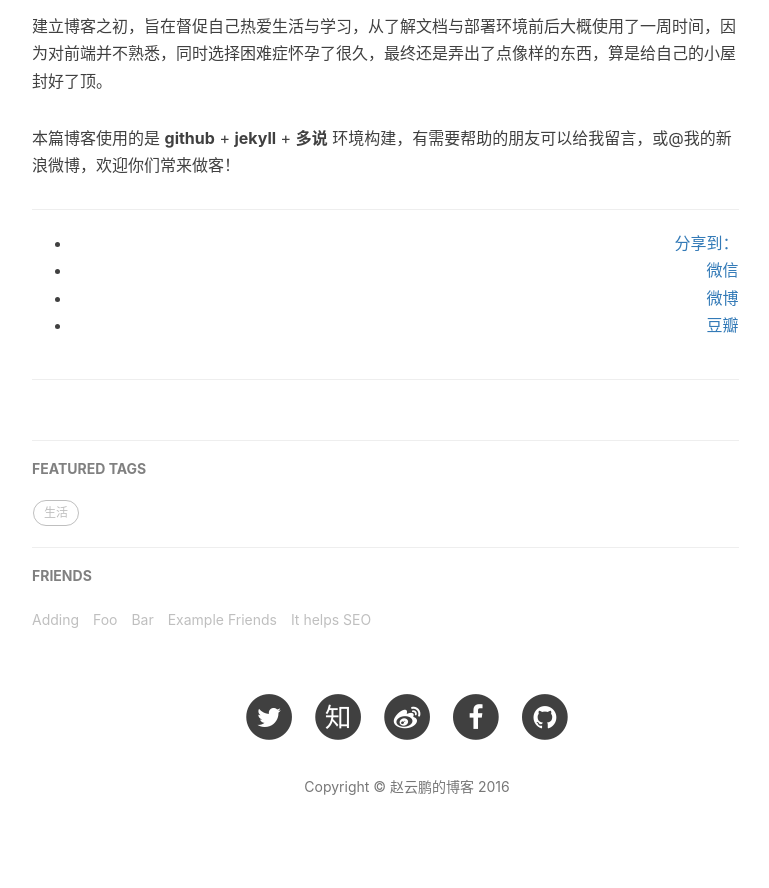
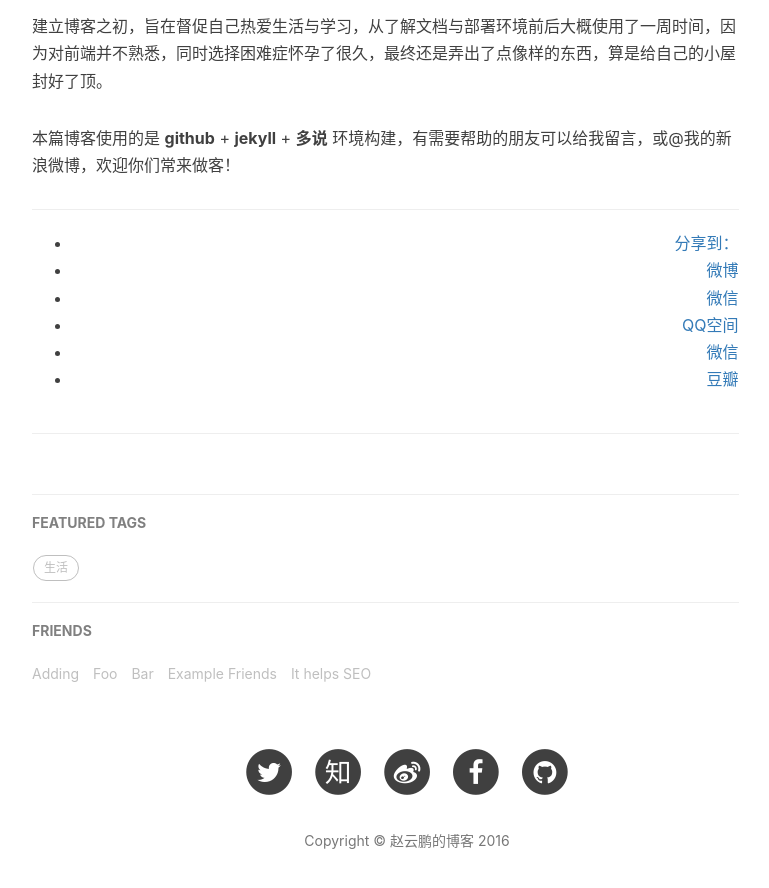
Before and after one commit to SilverBulletZyp/SilverBulletZyp.github.io, a Jekyll site: the page built from _posts/2016-01-29-helloWorld.md, in a window 1280 px wide and 900 px high, scrolled down 714 px. Shown: the top 888 px of the window, without its empty margins (233-1002 px from the left). Built offline with Jekyll 4.4.1, drawn with Linux system fonts in a browser that asks for light colours; nearby versions of some CDN libraries; comment, search, counter and statistics services are not loaded.

Commit message:
最终定稿版

```diff
--- a/_config.yml
+++ b/_config.yml
@@ -1,6 +1,6 @@
 # Site settings
 title: 赵云鹏的博客
-SEOTitle: 赵云鹏的博客-Zyp Blog
+SEOTitle: 赵云鹏的博客|Zyp Blog
 header-img: img/home-bg-o.jpg
 email: 807536782@qq.com
 description: ""
--- a/_layouts/keynote.html
+++ b/_layouts/keynote.html
@@ -66,13 +66,15 @@ layout: default
                     style="text-align: right"
                     data-thread-key="{{page.id}}" data-title="{{page.title}}"
                     data-images="{{ site.url }}{{site.baseurl}}/{% if page.header-img %}{{ page.header-img }}{% else %}{{ site.header-img }}{% endif %}"
-                    data-content="{{ content | strip_html | truncate:80 }} | Hux Blog，@Hux黄玄 的个人博客"
+                    data-content="{{ content | strip_html | truncate:80 }} | Zyp Blog，@Zyp赵云鹏 的个人博客"
                     data-url="{{site.url}}{{site.baseurl}}{{page.url}}">
                     <div class="ds-share-inline">
                       <ul  class="ds-share-icons-16">
                         <li data-toggle="ds-share-icons-more"><a class="ds-more" href="#">分享到：</a></li>
+                        <li><a class="ds-weibo flat" href="javascript:void(0);" data-service="weibo">微博</a></li>
                         <li><a class="ds-wechat flat" href="javascript:void(0);" data-service="wechat">微信</a></li>
-                        <li><a class="ds-weibo flat" href="javascript:void(0);" data-service="weibo">微博</a></li>
+                        <li><a class="ds-qzone" href="javascript:void(0);" data-service="qzone">QQ空间</a></li>
+                        <li><a class="ds-wechat flat" href="javascript:void(0);" data-service="wechat">微信</a></li>
                         <li><a class="ds-douban flat" href="javascript:void(0);" data-service="douban">豆瓣</a></li>
                       </ul>
                       <div class="ds-share-icons-more">
--- a/_layouts/post.html
+++ b/_layouts/post.html
@@ -64,8 +64,10 @@ layout: default
                     <div class="ds-share-inline">
                       <ul  class="ds-share-icons-16">
                         <li data-toggle="ds-share-icons-more"><a class="ds-more" href="#">分享到：</a></li>
+                        <li><a class="ds-weibo flat" href="javascript:void(0);" data-service="weibo">微博</a></li>
                         <li><a class="ds-wechat flat" href="javascript:void(0);" data-service="wechat">微信</a></li>
-                        <li><a class="ds-weibo flat" href="javascript:void(0);" data-service="weibo">微博</a></li>
+                        <li><a class="ds-qzone" href="javascript:void(0);" data-service="qzone">QQ空间</a></li>
+                        <li><a class="ds-wechat flat" href="javascript:void(0);" data-service="wechat">微信</a></li>
                         <li><a class="ds-douban flat" href="javascript:void(0);" data-service="douban">豆瓣</a></li>
                       </ul>
                       <div class="ds-share-icons-more">
```
